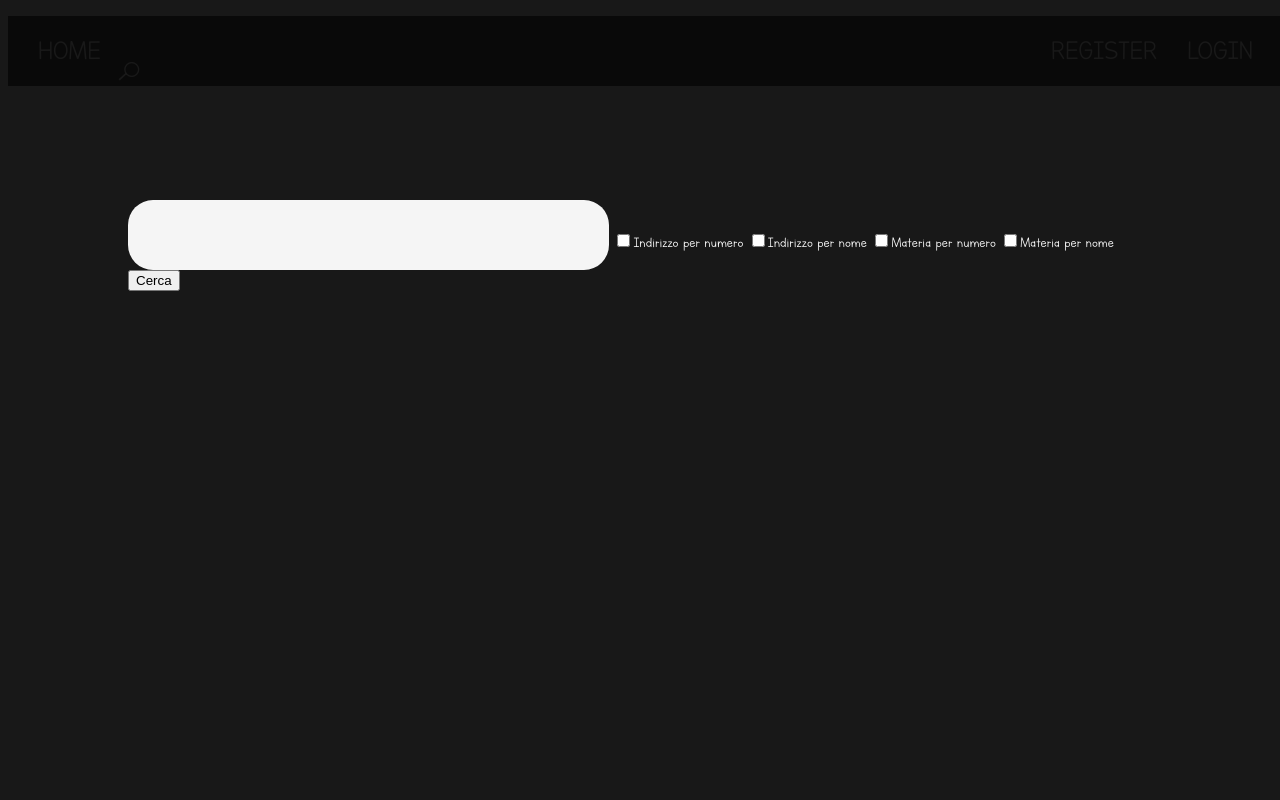
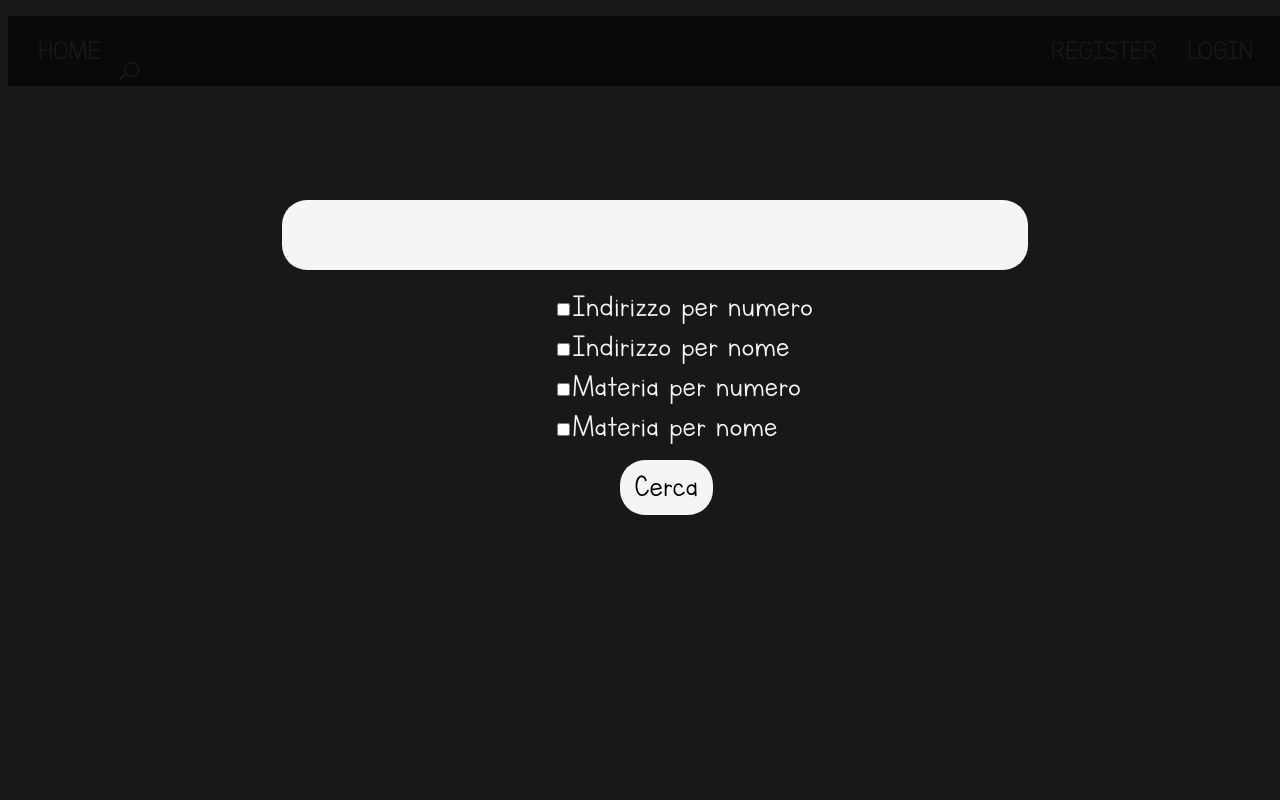
Before and after one commit to rhxto/Buds-note, a PHP site: page / in a window 1280 px wide, after a click that opens the changed part. Run offline with PHP 8.4, Linux system fonts and the light colour scheme.

Commit message:
Completamento ricerca e popup errori.

```diff
--- a/index.php
+++ b/index.php
@@ -20,14 +20,22 @@
   <div class="overlay" id="SearchDiv">
     <div class='search' id="Search">
       <input id="search" type="text" class="search_text"/>
-      <input type="checkbox" id="deptNum">Indirizzo per numero</input>
-      <input type="checkbox" id="deptName">Indirizzo per nome</input>
-      <input type="checkbox" id="subjNum">Materia per numero</input>
-      <input type="checkbox" id="subjName">Materia per nome</input>
-      <button onclick="cerca()">Cerca</button>
+      <span class="search_checkbox top20 left40">
+        <input type="checkbox" id="deptNum" >Indirizzo per numero</input>
+      </span>
+      <span class="search_checkbox top30 left40">
+        <input type="checkbox" id="deptName">Indirizzo per nome</input>
+      </span>
+      <span class="search_checkbox top40 left40">
+        <input type="checkbox" id="subjNum">Materia per numero</input>
+      </span>
+      <span class="search_checkbox top50 left40">
+        <input type="checkbox" id="subjName">Materia per nome</input>
+      </span>
+      <button onclick="cerca()" class="search_button top65 left48">Cerca</button>
     </div>
   </div>
-    <div id="warn">
+    <div id="warn" class="warn" style="display:none">
     </div>
     <p style="position:sticky;top:0px;width:100%">
       <div class="navbar" id="navbar">
--- a/main/main.js
+++ b/main/main.js
@@ -16,14 +16,19 @@ function logout() {
 function error(err) {
   switch (err) {
     case "sessione":
-      $("#warn").html("Errore nel logout, se stai vedendo questo messaggio riferiscilo agli amministratori.");
+      $("#warn").show();
+      $("#warn").html("Errore nel logout, se hai visto questo messaggio riferiscilo agli amministratori.");
     break;
     default:
+    $("#warn").show();
     $("#warn").html("Abbiamo riscontrato un errore, se stai vedendo questo messaggio riferiscilo agli amministratori.");
     break;
   }
+  setTimeout(function(){$("#warn").hide();}, 10000);
 }
 function cerca() {
+  document.getElementById("Search").style.display = "none";
+  document.getElementById("SearchDiv").style.display = "none";
   var arg = $("#search").val();
   var ajaxurl = "../php/research.php";
   if (arg == "") {
--- a/main/stylesheets/main.css
+++ b/main/stylesheets/main.css
@@ -83,6 +83,20 @@ h2.err404, h2.ban {
   border-radius: 25px;
 }
 
+.warn {
+  font-family: font_text;
+  font-size: 35px;
+  color: black;
+  padding: 10px 15px 10px 15px;
+  background-color: #C15D5D;
+  border: none;
+  text-align: center;
+  border-radius: 25px;
+  position: absolute;
+  bottom: 5px;
+  right: 0%;
+}
+
 .search {
   font-family: font_text;
   color: white;
@@ -95,13 +109,41 @@ h2.err404, h2.ban {
   display: none;
 }
 .search_text {
-  font-size: 35px;
+  font-family: font_text;
+  font-size: 40px;
   padding: 10px 15px 10px 15px;
   border: none;
   border-radius: 25px;
   height: 50px;
   background-color: whitesmoke;
   color: black;
+  width: 70%;
+  position: absolute;
+  left: 15%;
+}
+.search_checkbox {
+  font-size: 35px;
+  padding: 10px 15px 10px 15px;
+  color: whitesmoke;
+  width: 50%;
+  position: absolute;
+}
+
+.search_button {
+  font-family: font_text;
+  font-size: 35px;
+  padding: 10px 15px 10px 15px;
+  background-color: whitesmoke;
+  color: black;
+  position: absolute;
+  align: center;
+  border: none;
+  border-radius: 25px;
+}
+
+.search_button:hover, .search_button:active, .search_button:focus,
+.search_text:hover, .search_text:active, .search_text:focus {
+  background-color: #c4c4c4
 }
 
 .overlay {
--- a/main/stylesheets/positions.css
+++ b/main/stylesheets/positions.css
@@ -2,6 +2,7 @@
 .absolute {position: absolute;}
 .relative {position: relative;}
 .sticky {position: sticky;}
+.center {align-items: center;}
 
 .top0 {top: 0%;}
 .top1 {top: 1%;}
```
Also changed, not shown: 1 other file.
